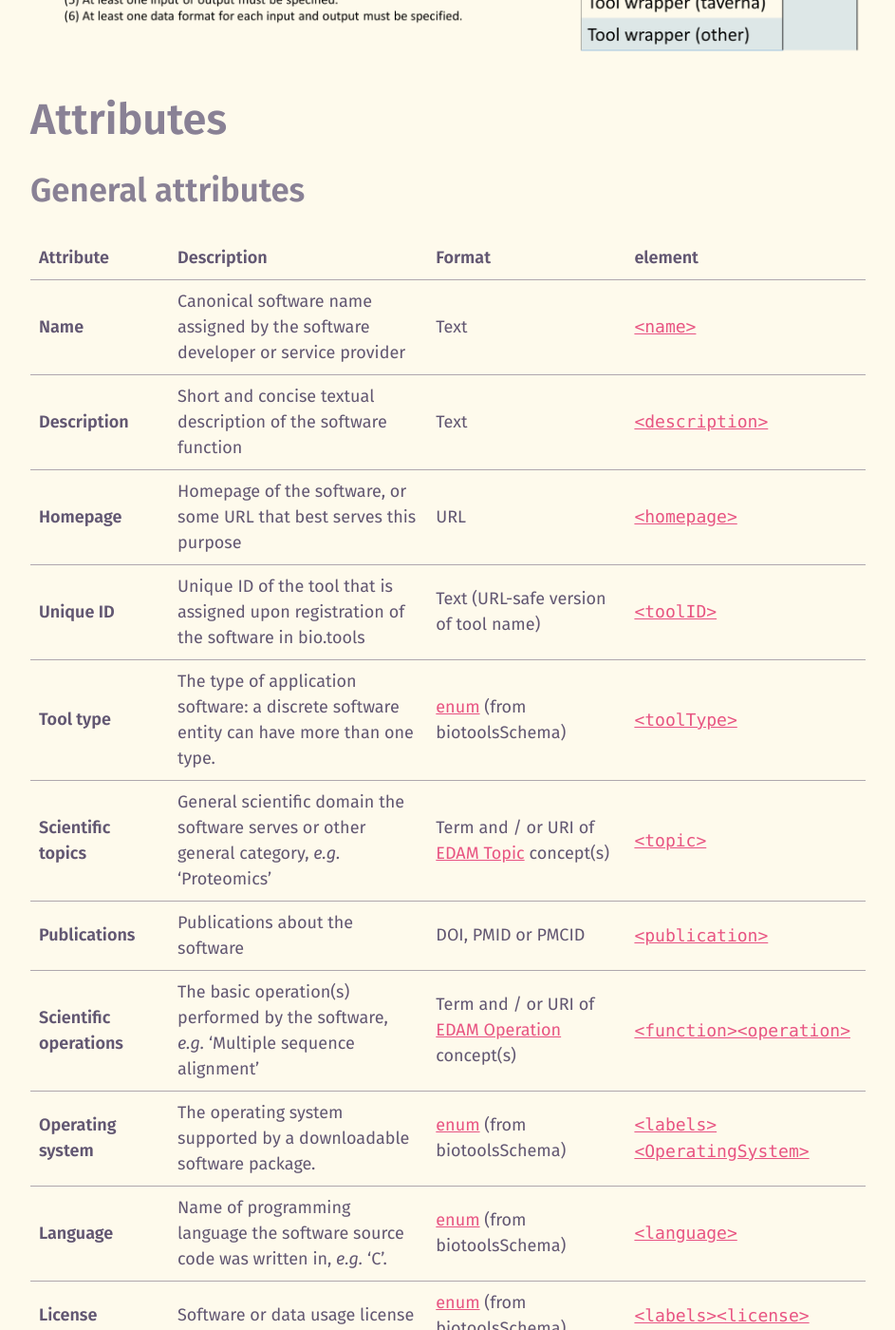
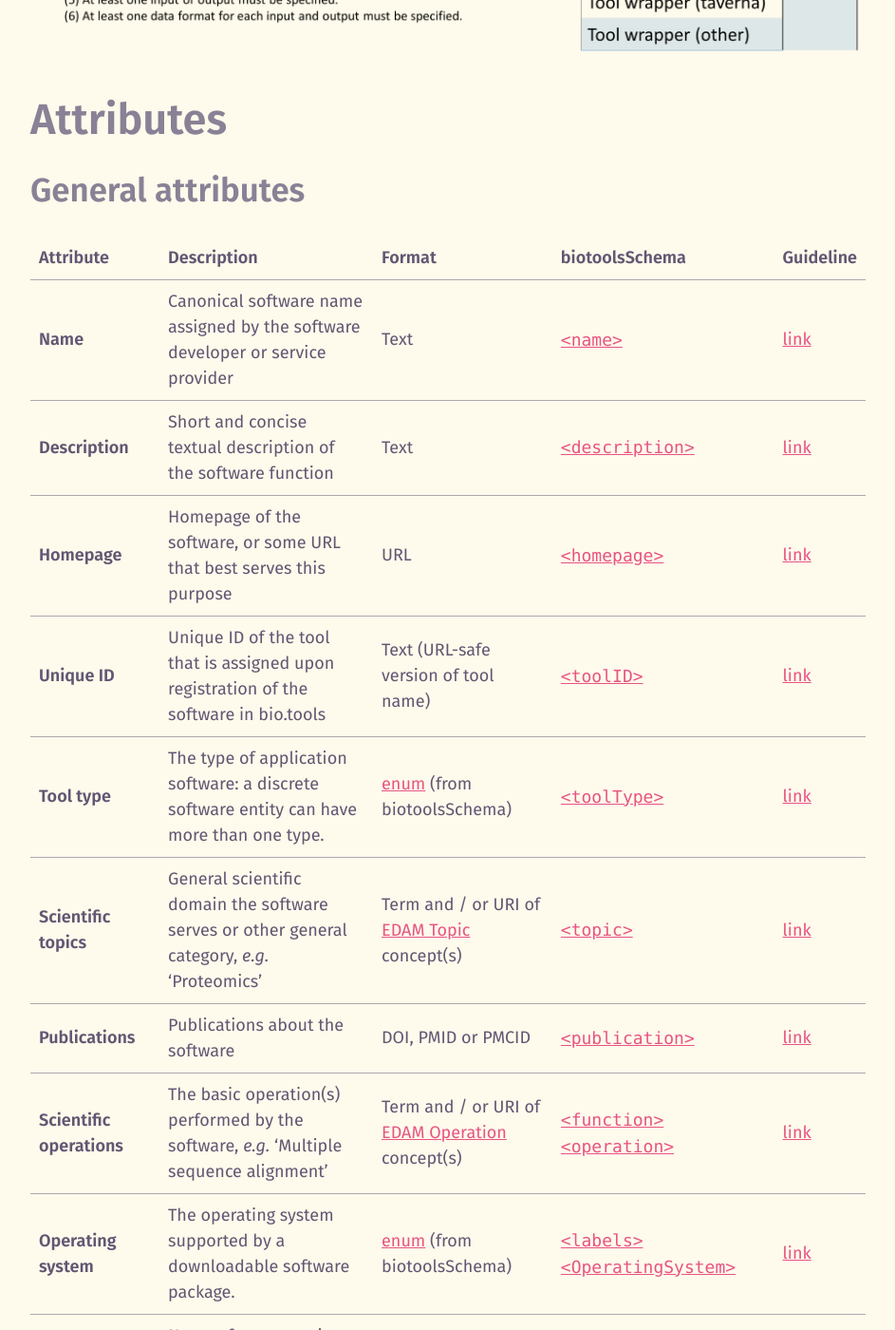
Before and after one commit to bio-tools/Tool-Information-Standards, a Jekyll site: the page built from docs/about.md, in a window 1280 px wide and 1400 px high, scrolled down 2951 px. Shown: the whole window at 95% size, without its empty margins (40-983 px from the left). Built offline with Jekyll 4.4.1, drawn with Linux system fonts in a browser that asks for light colours; a script that is not in the unit is left out; comment, search, counter and statistics services are not loaded; some of the changed text lies outside the part shown.

Commit message:
some links to Curation Guidelines

```diff
--- a/docs/about.md
+++ b/docs/about.md
@@ -34,23 +34,23 @@ The Tool Information Standard is five lists of tool attributes (see Table below)
 ## General attributes
 
 
-Attribute | Description | Format | element
---------- | ----------- | ------ | -------
-**Name** | Canonical software name assigned by the software developer or service provider | Text | [``<name>``](http://bio-tools.github.io/biotoolsSchema/#Link1D)
-**Description** | Short and concise textual description of the software function | Text | [``<description>``](http://bio-tools.github.io/biotoolsSchema/#Link1E)
-**Homepage** | Homepage of the software, or some URL that best serves this purpose | URL | [``<homepage>``](http://bio-tools.github.io/biotoolsSchema/#Link1F)
-**Unique ID** | Unique ID of the tool that is assigned upon registration of the software in bio.tools | Text (URL-safe version of tool name) | [``<toolID>``](http://bio-tools.github.io/biotoolsSchema/#Link20)
-**Tool type** | The type of application software: a discrete software entity can have more than one type. | [enum](http://biotoolsschema.readthedocs.io/en/latest/controlled_vocabularies.html#tool-type) (from biotoolsSchema) | [``<toolType>``](http://bio-tools.github.io/biotoolsSchema/#Link39)
-**Scientific topics** | General scientific domain the software serves or other general category, *e.g.* 'Proteomics' | Term and / or URI of [EDAM Topic](http://edamontology.org/topic_0004) concept(s) | [``<topic>``](http://bio-tools.github.io/biotoolsSchema/#Link3A)
-**Publications** | Publications about the software | DOI, PMID or PMCID | [``<publication>``](http://bio-tools.github.io/biotoolsSchema/#Link16)
-**Scientific operations** | The basic operation(s) performed by the software, *e.g.* 'Multiple sequence alignment' | Term and / or URI of [EDAM Operation](http://edamontology.org/operation_0004) concept(s) | [``<function><operation>``](http://bio-tools.github.io/biotoolsSchema/#Link27)
-**Operating system** | The operating system supported by a downloadable software package. | [enum](http://biotoolsschema.readthedocs.io/en/latest/controlled_vocabularies.html#operating-system) (from biotoolsSchema) | [``<labels><OperatingSystem>``](http://bio-tools.github.io/biotoolsSchema/#Link3B)
-**Language** | Name of programming language the software source code was written in, *e.g.* 'C'. | [enum](http://biotoolsschema.readthedocs.io/en/latest/controlled_vocabularies.html#programming-language) (from biotoolsSchema) | [``<language>``](http://bio-tools.github.io/biotoolsSchema/#Link3C)
-**License** | Software or data usage license | [enum](http://biotoolsschema.readthedocs.io/en/latest/controlled_vocabularies.html#license) (from biotoolsSchema) | [``<labels><license>``](http://bio-tools.github.io/biotoolsSchema/#Link3D)
-**Type of input & output data** | Type of primary input / output data (if any), *e.g.* 'Protein sequences' | Term and / or URI of [EDAM Data](http://edamontology.org/data_0006) concept(s) | [``<function><input>/<output><data>``](http://bio-tools.github.io/biotoolsSchema/#Link18)
-**Supported data formats** | Allowed format(s) of primary inputs/outputs, *e.g.* 'FASTA' | Term and / or URI of [EDAM Format](http://edamontology.org/format_1915) concept(s) | [``<function><input>/<output><format>``](http://bio-tools.github.io/biotoolsSchema/#Link18)
-**Scientific benchmark** | Scientific benchmarking results. | URL | [``<link><type>Scientific benchmark</type>``](http://bio-tools.github.io/biotoolsSchema/#Link1A)
-**Technical monitoring** | Technical monitoring results. | URL | [``<link><type>Technical monitoring</type>``](http://bio-tools.github.io/biotoolsSchema/#Link1A)
+Attribute | Description | Format | biotoolsSchema | Guideline
+--------- | ----------- | ------ | -------------- | ---------
+**Name** | Canonical software name assigned by the software developer or service provider | Text | [``<name>``](http://bio-tools.github.io/biotoolsSchema/#Link1D) | [link](http://biotools.readthedocs.io/en/latest/curators_guide.html#id18)
+**Description** | Short and concise textual description of the software function | Text | [``<description>``](http://bio-tools.github.io/biotoolsSchema/#Link1E) | [link](http://biotools.readthedocs.io/en/latest/curators_guide.html#description)
+**Homepage** | Homepage of the software, or some URL that best serves this purpose | URL | [``<homepage>``](http://bio-tools.github.io/biotoolsSchema/#Link1F) | [link](http://biotools.readthedocs.io/en/latest/curators_guide.html#homepage)
+**Unique ID** | Unique ID of the tool that is assigned upon registration of the software in bio.tools | Text (URL-safe version of tool name) | [``<toolID>``](http://bio-tools.github.io/biotoolsSchema/#Link20) | [link](http://biotools.readthedocs.io/en/latest/curators_guide.html#id121)
+**Tool type** | The type of application software: a discrete software entity can have more than one type. | [enum](http://biotoolsschema.readthedocs.io/en/latest/controlled_vocabularies.html#tool-type) (from biotoolsSchema) | [``<toolType>``](http://bio-tools.github.io/biotoolsSchema/#Link39) | [link](http://biotools.readthedocs.io/en/latest/curators_guide.html#tool-type)
+**Scientific topics** | General scientific domain the software serves or other general category, *e.g.* 'Proteomics' | Term and / or URI of [EDAM Topic](http://edamontology.org/topic_0004) concept(s) | [``<topic>``](http://bio-tools.github.io/biotoolsSchema/#Link3A) | [link](http://biotools.readthedocs.io/en/latest/curators_guide.html#topic)
+**Publications** | Publications about the software | DOI, PMID or PMCID | [``<publication>``](http://bio-tools.github.io/biotoolsSchema/#Link16) | [link](http://biotools.readthedocs.io/en/latest/curators_guide.html#publications-group)
+**Scientific operations** | The basic operation(s) performed by the software, *e.g.* 'Multiple sequence alignment' | Term and / or URI of [EDAM Operation](http://edamontology.org/operation_0004) concept(s) | [``<function><operation>``](http://bio-tools.github.io/biotoolsSchema/#Link27) | [link](http://biotools.readthedocs.io/en/latest/curators_guide.html#operation)
+**Operating system** | The operating system supported by a downloadable software package. | [enum](http://biotoolsschema.readthedocs.io/en/latest/controlled_vocabularies.html#operating-system) (from biotoolsSchema) | [``<labels><OperatingSystem>``](http://bio-tools.github.io/biotoolsSchema/#Link3B) | [link](http://biotools.readthedocs.io/en/latest/curators_guide.html#operating-system)
+**Language** | Name of programming language the software source code was written in, *e.g.* 'C'. | [enum](http://biotoolsschema.readthedocs.io/en/latest/controlled_vocabularies.html#programming-language) (from biotoolsSchema) | [``<language>``](http://bio-tools.github.io/biotoolsSchema/#Link3C) | [link](http://biotools.readthedocs.io/en/latest/curators_guide.html#programming-language)
+**License** | Software or data usage license | [enum](http://biotoolsschema.readthedocs.io/en/latest/controlled_vocabularies.html#license) (from biotoolsSchema) | [``<labels><license>``](http://bio-tools.github.io/biotoolsSchema/#Link3D) | [link](http://biotools.readthedocs.io/en/latest/curators_guide.html#license)
+**Type of input & output data** | Type of primary input / output data (if any), *e.g.* 'Protein sequences' | Term and / or URI of [EDAM Data](http://edamontology.org/data_0006) concept(s) | [``<function><input>/<output><data>``](http://bio-tools.github.io/biotoolsSchema/#Link18) | [link](http://biotools.readthedocs.io/en/latest/curators_guide.html#data-type-input-and-output-data)
+**Supported data formats** | Allowed format(s) of primary inputs/outputs, *e.g.* 'FASTA' | Term and / or URI of [EDAM Format](http://edamontology.org/format_1915) concept(s) | [``<function><input>/<output><format>``](http://bio-tools.github.io/biotoolsSchema/#Link18) | [link](http://biotools.readthedocs.io/en/latest/curators_guide.html#data-format-input-and-output-data)
+**Scientific benchmark** | Scientific benchmarking results. | URL | [``<link><type>Scientific benchmark</type>``](http://bio-tools.github.io/biotoolsSchema/#Link1A) | [link](http://biotools.readthedocs.io/en/latest/curators_guide.html#links-group)
+**Technical monitoring** | Technical monitoring results. | URL | [``<link><type>Technical monitoring</type>``](http://bio-tools.github.io/biotoolsSchema/#Link1A) | [link](http://biotools.readthedocs.io/en/latest/curators_guide.html#links-group)
 
 
 
```
